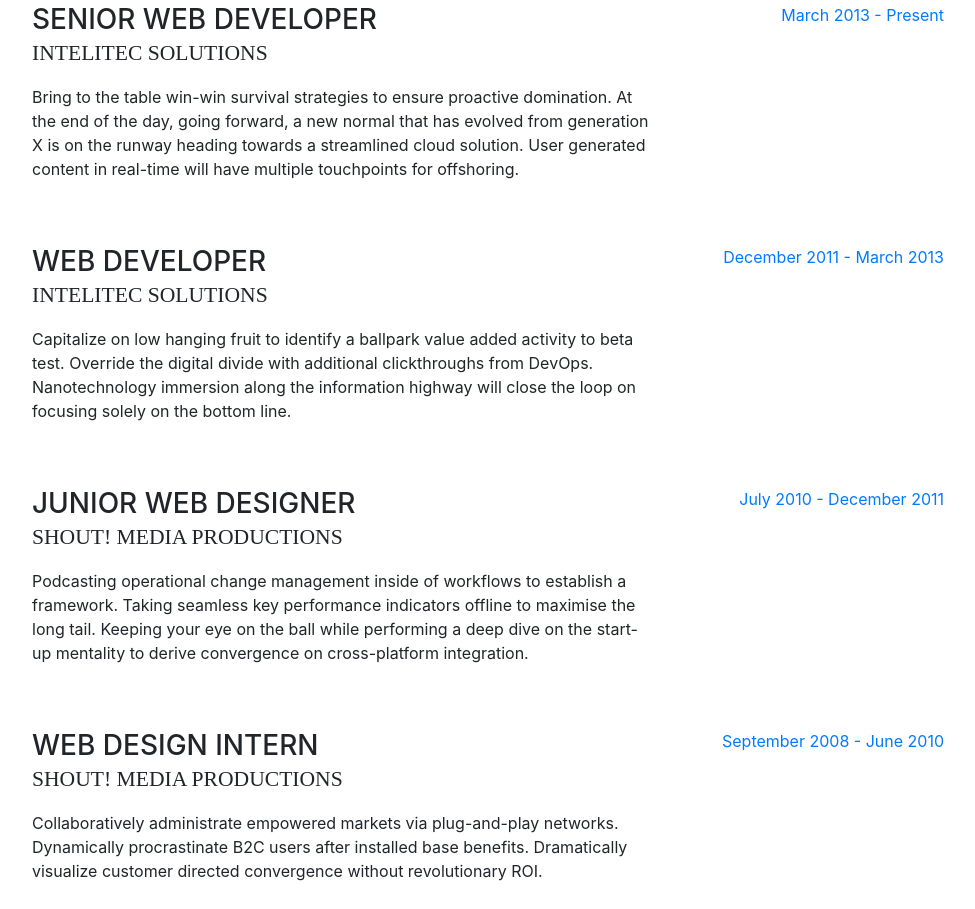
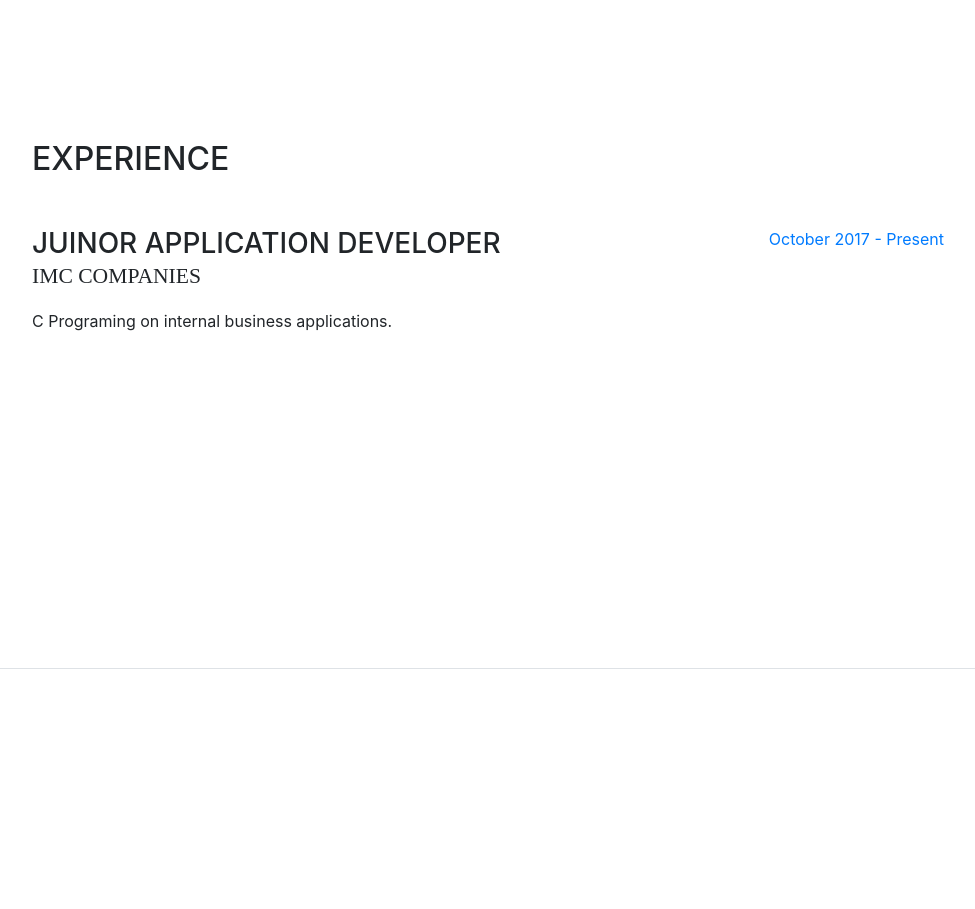
Before and after one commit to adam-street/adam-street.github.io, a website with bundled scripts: page index.html in a window 1280 px wide. Shown: the part 931-1840 px from the top of the page, without its empty margins (288-1263 px from the left). Built offline with nearby package versions, Linux system fonts and the light colour scheme; a web font is replaced by a local one.

Commit message:
updated index page info

```diff
--- a/index.html
+++ b/index.html
@@ -65,11 +65,11 @@
 
       <section class="resume-section p-3 p-lg-5 d-flex d-column" id="about">
         <div class="my-auto">
-          <h1 class="mb-0">Clarence
-            <span class="text-primary">Taylor</span>
+          <h1 class="mb-0">Adam
+            <span class="text-primary">Street</span>
           </h1>
-          <div class="subheading mb-5">3542 Berry Street · Cheyenne Wells, CO 80810 · (317) 585-8468 ·
-            <a href="mailto:name@email.com">name@email.com</a>
+          <div class="subheading mb-5"> · Olive Branch, MS 38654 ·
+            <a href="mailto:name@email.com">adam.street.dev@gmail.com</a>
           </div>
           <p class="mb-5">I am experienced in leveraging agile frameworks to provide a robust synopsis for high level overviews. Iterative approaches to corporate strategy foster collaborative thinking to further the overall value proposition.</p>
           <ul class="list-inline list-social-icons mb-0">
@@ -115,45 +115,12 @@
 
           <div class="resume-item d-flex flex-column flex-md-row mb-5">
             <div class="resume-content mr-auto">
-              <h3 class="mb-0">Senior Web Developer</h3>
-              <div class="subheading mb-3">Intelitec Solutions</div>
-              <p>Bring to the table win-win survival strategies to ensure proactive domination. At the end of the day, going forward, a new normal that has evolved from generation X is on the runway heading towards a streamlined cloud solution. User generated content in real-time will have multiple touchpoints for offshoring.</p>
+              <h3 class="mb-0">Juinor Application Developer</h3>
+              <div class="subheading mb-3">IMC Companies</div>
+              <p>C Programing on internal business applications.</p>
             </div>
             <div class="resume-date text-md-right">
-              <span class="text-primary">March 2013 - Present</span>
-            </div>
-          </div>
-
-          <div class="resume-item d-flex flex-column flex-md-row mb-5">
-            <div class="resume-content mr-auto">
-              <h3 class="mb-0">Web Developer</h3>
-              <div class="subheading mb-3">Intelitec Solutions</div>
-              <p>Capitalize on low hanging fruit to identify a ballpark value added activity to beta test. Override the digital divide with additional clickthroughs from DevOps. Nanotechnology immersion along the information highway will close the loop on focusing solely on the bottom line.</p>
-            </div>
-            <div class="resume-date text-md-right">
-              <span class="text-primary">December 2011 - March 2013</span>
-            </div>
-          </div>
-
-          <div class="resume-item d-flex flex-column flex-md-row mb-5">
-            <div class="resume-content mr-auto">
-              <h3 class="mb-0">Junior Web Designer</h3>
-              <div class="subheading mb-3">Shout! Media Productions</div>
-              <p>Podcasting operational change management inside of workflows to establish a framework. Taking seamless key performance indicators offline to maximise the long tail. Keeping your eye on the ball while performing a deep dive on the start-up mentality to derive convergence on cross-platform integration.</p>
-            </div>
-            <div class="resume-date text-md-right">
-              <span class="text-primary">July 2010 - December 2011</span>
-            </div>
-          </div>
-
-          <div class="resume-item d-flex flex-column flex-md-row">
-            <div class="resume-content mr-auto">
-              <h3 class="mb-0">Web Design Intern</h3>
-              <div class="subheading mb-3">Shout! Media Productions</div>
-              <p>Collaboratively administrate empowered markets via plug-and-play networks. Dynamically procrastinate B2C users after installed base benefits. Dramatically visualize customer directed convergence without revolutionary ROI.</p>
-            </div>
-            <div class="resume-date text-md-right">
-              <span class="text-primary">September 2008 - June 2010</span>
+              <span class="text-primary">October 2017 - Present</span>
             </div>
           </div>
 
@@ -177,16 +144,6 @@
             </div>
           </div>
 
-          <div class="resume-item d-flex flex-column flex-md-row">
-            <div class="resume-content mr-auto">
-              <h3 class="mb-0">James Buchanan High School</h3>
-              <div class="subheading mb-3">Technology Magnet Program</div>
-              <p>GPA: 3.56</p>
-            </div>
-            <div class="resume-date text-md-right">
-              <span class="text-primary">August 2002 - May 2006</span>
-            </div>
-          </div>
 
         </div>
       </section>
```
